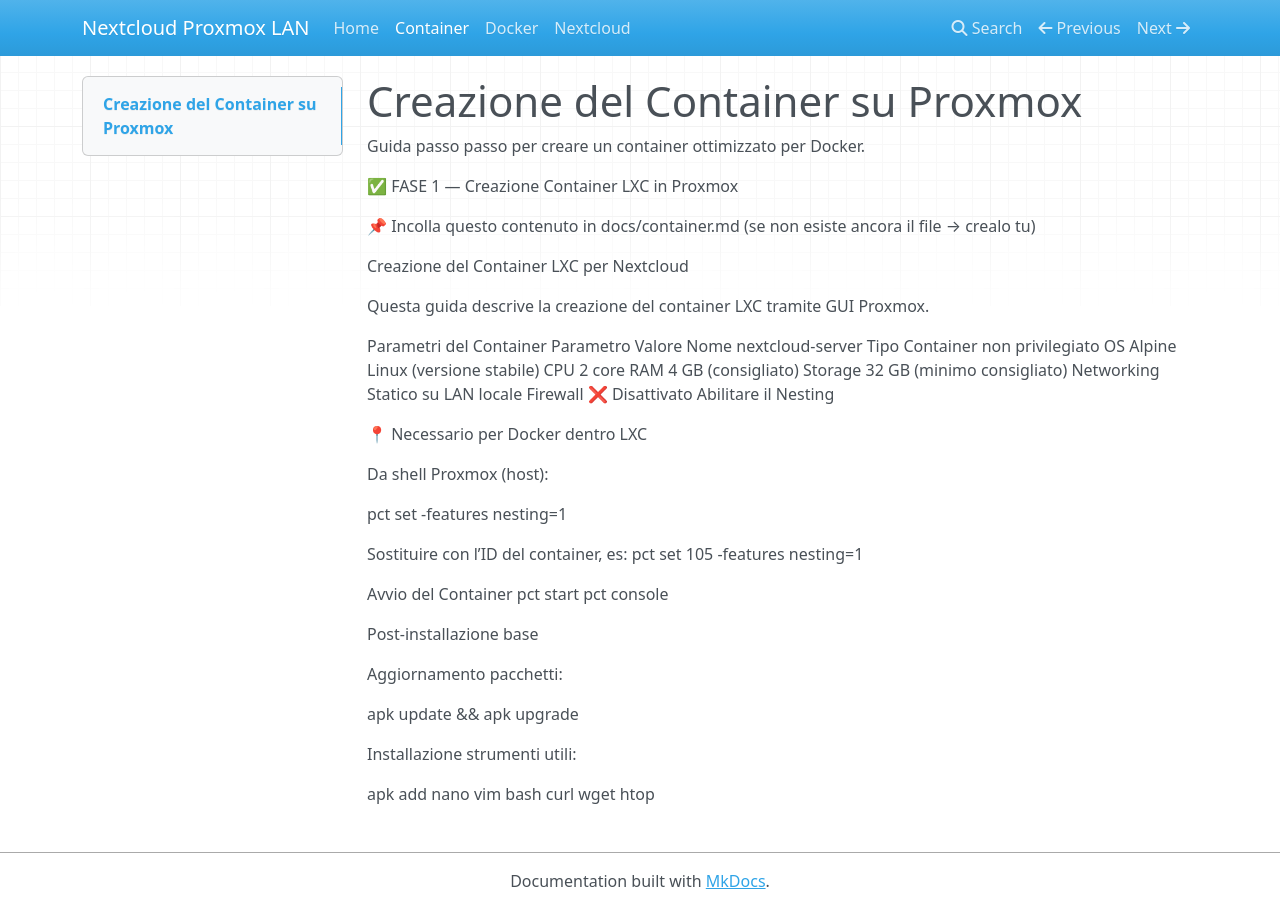
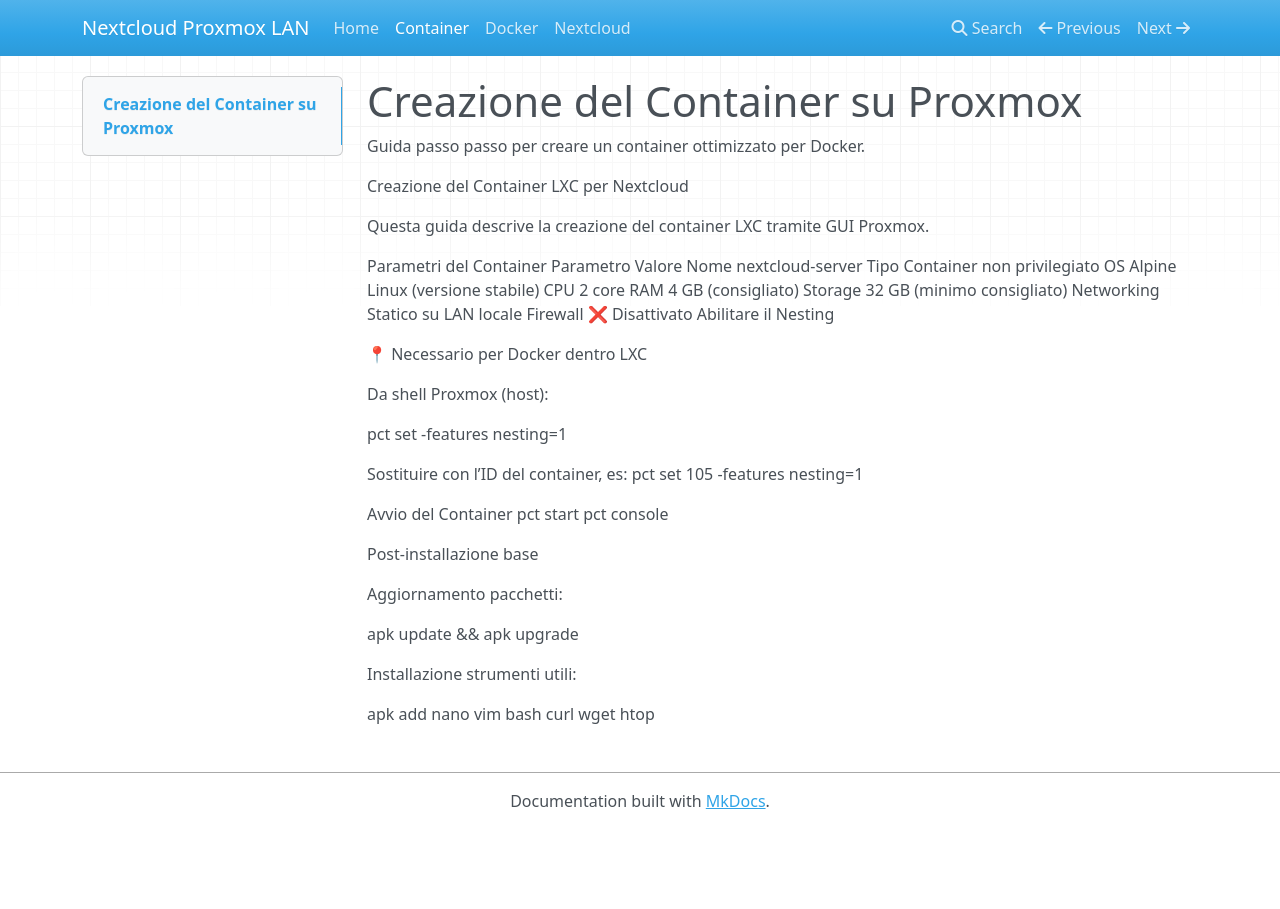
Before and after one commit to masilib/nextcloud-proxmox-lan, an MkDocs documentation site: the page built from docs/01-creazione-container.md, in a window 1280 px wide. Built offline with MkDocs 1.6.1, drawn with Linux system fonts in a browser that asks for light colours; nearby versions of some CDN libraries.

Commit message:
Update 01-creazione-container.md

```diff
--- a/docs/01-creazione-container.md
+++ b/docs/01-creazione-container.md
@@ -2,12 +2,6 @@
 
 Guida passo passo per creare un container ottimizzato per Docker.
 
-
-
-✅ FASE 1 — Creazione Container LXC in Proxmox
-
-📌 Incolla questo contenuto in docs/container.md
-(se non esiste ancora il file → crealo tu)
 
 Creazione del Container LXC per Nextcloud
 
```
